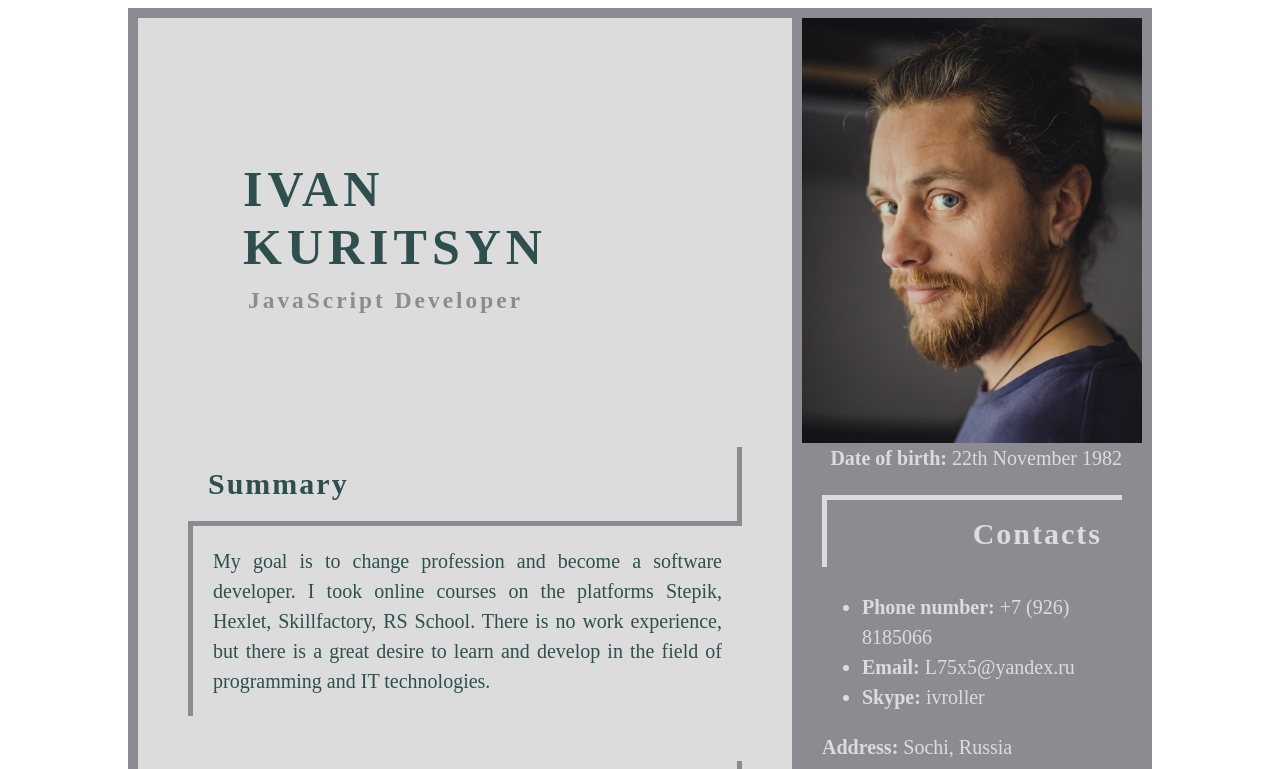
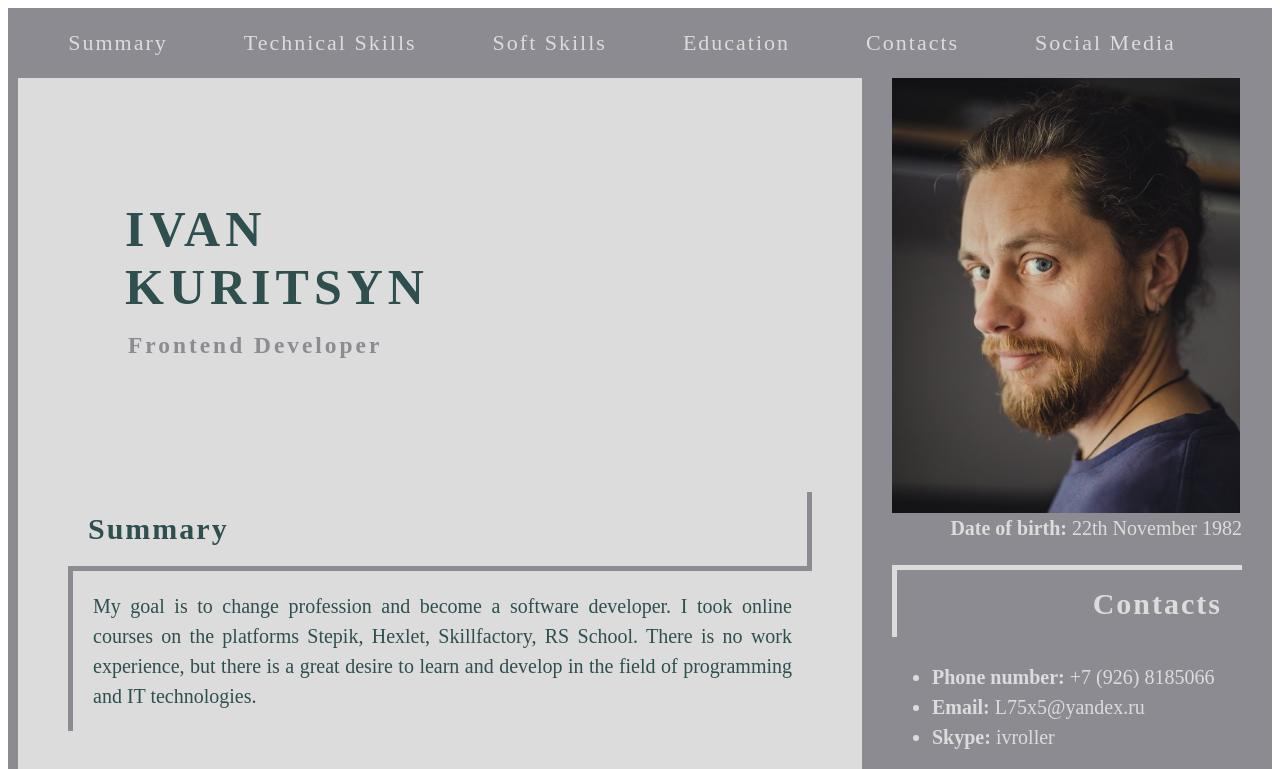
Before and after one commit to ivan-nesusanin/rsschool-cv, a plain HTML site: page index.html in a window 1280 px wide. Shown: the top 769 px of the page. Drawn offline with Linux system fonts and the light colour scheme.

Commit message:
feat: add header

```diff
--- a/index.html
+++ b/index.html
@@ -1,5 +1,5 @@
 <!DOCTYPE html>
-<html lang="en">
+<html lang="en" style="scroll-behavior: smooth;">
   <head>
     <link rel="stylesheet" href="style.css" type="text/css" />
     <meta charset="UTF-8" />
@@ -8,13 +8,26 @@
   </head>
 
   <body>
-    <main class="container">
+    <div class="wrapper">
+      <header class="header_container">
+        <nav class="main_menu">
+          <ul>
+            <li><a class="decorate-link" href="#summary">Summary</a></li>
+            <li><a class="decorate-link" href="#technical_skills">Technical Skills</a></li>
+            <li><a class="decorate-link" href="#soft_skills">Soft Skills</a></li>
+            <li><a class="decorate-link" href="#education">Education</a></li>
+            <li><a class="decorate-link" href="#contacts">Contacts</a></li>
+            <li><a class="decorate-link" href="#social_media">Social Media</a></li>
+          </ul>
+        </nav>
+      </header>
+      <main class="main_container">
         <div class="left-block">
           <section class="name">
-          <h2>IVAN KURITSYN</h2>
-          <h3>JavaScript Developer</h3>
+            <h1>IVAN<br>KURITSYN</h1>
+            <h3>Frontend Developer</h3>
           </section>
-        <section class="summary">
+          <section class="summary" id="summary">
             <h2>Summary</h2>
             <p style="text-align: justify;">
               My goal is to change profession and become a software developer. I took
@@ -23,7 +36,7 @@
               develop in the field of programming and IT technologies.
             </p>
           </section>
-        <section class="technical_skills">
+          <section class="technical_skills" id="technical_skills">
             <h2>Technical Skills</h2>
             <ul>
               <li><b>Platforms:</b> Windows, Linux (Ubuntu)</li>
@@ -32,7 +45,7 @@
               <li><b>VSC:</b> Git</li>
             </ul>
           </section>
-        <section class="soft_skills">
+          <section class="soft_skills" id="soft_skills">
             <h2>Soft Skills</h2>
             <p style="text-align: justify;">
               I am a purposeful, responsible, sociable person. I have teamwork skills.
@@ -43,10 +56,10 @@
 
         <div class="right-block">
           <figure class="avatar">
-          <img src="Avatar.jpg" alt="Photo Kuritsyn Ivan" height="425">
+            <img src="Avatar.jpg" alt="Photo Kuritsyn Ivan" height="435">
             <figcaption><b>Date of birth:</b> 22th November 1982</figcaption>
           </figure>
-        <section class="contacts">
+          <section class="contacts" id="contacts">
             <h2>Contacts</h2>
             <ul>
               <li><b>Phone number:</b> +7 (926) 8185066</li>
@@ -55,7 +68,7 @@
             </ul>
             <p><b>Address:</b> Sochi, Russia</p>
           </section>
-        <section class="education">
+          <section class="education" id="education">
             <h2>Education</h2>
             <p><b>Ivanovo State University of Architecture and Engineering</b></p>
             <ul>
@@ -65,7 +78,7 @@
             </ul>
             <p><b>English - A2</b> (Pre-Intermediate)</p>
           </section>
-        <section class="social_media">
+          <section class="social_media" id="social_media">
             <h2>Social Media</h2>
             <ul>
               <li><b>Instagram:</b> ivan_nesusanin</li>
@@ -75,7 +88,7 @@
         </div>
       </main>
 
-    <footer class="footer_contain">
+      <footer class="footer_container">
         <div class="item-1">
           <a href="https://github.com/ivan-nesusanin" target="_blank">Link to GitHub</a>
           <a href="https://rs.school/js/" target="_blank">Link to course RS School</a>
@@ -85,6 +98,6 @@
           <img src="https://rs.school/images/rs_school_js.svg" alt="logo RS School" height="50">
         </div>
       </footer>
-
+    </div>
   </body>
 </html>
--- a/style.css
+++ b/style.css
@@ -1,9 +1,44 @@
-.container {
+.wrapper {
+  margin: 0;
+  padding: 0;
+  width: 100%;
+}
+
+.main_container {
   display: flex;
-    width: 1024px;
-    /* width: 70%; */
-    margin: auto;
+  justify-content: center;
+  max-width: 1440px;
+  margin: 0 auto;
   font-family: 'Times New Roman', serif;
+}
+
+.header_container {
+  display: flex;
+  justify-content: center;
+  align-items: center;
+  max-width: 1440px;
+  height: 70px;
+  margin: 0 auto;
+  background-color: #8c8b91;
+}
+
+.main_menu ul {
+  display: flex;
+  align-items: center;
+  width: 100%;
+}
+
+.main_menu li {
+  display: inline-block;
+  padding-right: 76px;
+  list-style: none;
+}
+
+.decorate-link {
+  font-size: 22px;
+  letter-spacing: 2px;
+  text-decoration: none;
+  color: #DCDCDC;
 }
 
 .left-block {
@@ -14,7 +49,7 @@
   padding: 50px;
   padding-top: 20px;
   font-size: 20px;
-    border-top: 10px solid #8c8b91;
+  /* border-top: 10px solid #8c8b91; */
   border-left: 10px solid #8c8b91;
 }
 
@@ -22,15 +57,6 @@
   padding: 60px 30px 0;
   border-left:5px solid #DCDCDC;
   border-bottom:5px solid #DCDCDC;
-}
-
-.name h2 {
-    font-size: 50px;
-    font-weight: bold;
-    letter-spacing: 5px;
-    text-align: left;
-    border-bottom: none;
-    border-right: none;
 }
 
 .summary {
@@ -68,7 +94,7 @@
 }
 
 .right-block {
-    width: 300px;
+  width: 350px;
   padding: 30px;
   background-color: #8c8b91;
   color: #DCDCDC;
@@ -85,8 +111,8 @@
 }
 
 .avatar {
-    margin-top: -20px;
-    margin-left: -20px;
+  margin-top: -30px;
+  margin-left: 0;
 }
 
 .avatar figcaption{
@@ -118,34 +144,34 @@
   margin-left: -20px;
 }
 
-.footer_contain {
+.footer_container {
   display: flex;
   background-color: #2F4F4F;
   color: #DCDCDC;
-    padding: 30px 30px 5px;
+  /* margin: 30px 30px 5px; */
   justify-content:space-between;
   align-items:center;
-    width: 964px;
-    /* width: 70%; */
-    margin: auto;
+  max-width: 1440px;
+  margin: 0 auto;
   font-family: 'Times New Roman', serif;
 }
 
-.item-1, .item-2 {
-    display: block;
+.item-1 {
+  margin: 40px 0 0 40px;
+
 }
 
 .item-2 {
-    position: relative;
-    bottom: 10px;
+  margin-right: 40px;
 }
 
-/* h1 {
+h1 {
+  padding-left: 22px;
   font-size: 50px;
   font-weight: bold;
   letter-spacing: 5px;
   text-align: left;
-} */
+}
 
 h2 {
   font-size: 30px;
@@ -158,7 +184,7 @@ h2 {
 h3 {
   padding-left: 25px;
   letter-spacing: 3px;
-    margin-top: -50px;
+  margin-top: -25px;
   color: #8c8b91
 }
 
```
Lines whose indentation alone changed are shown as unchanged.
